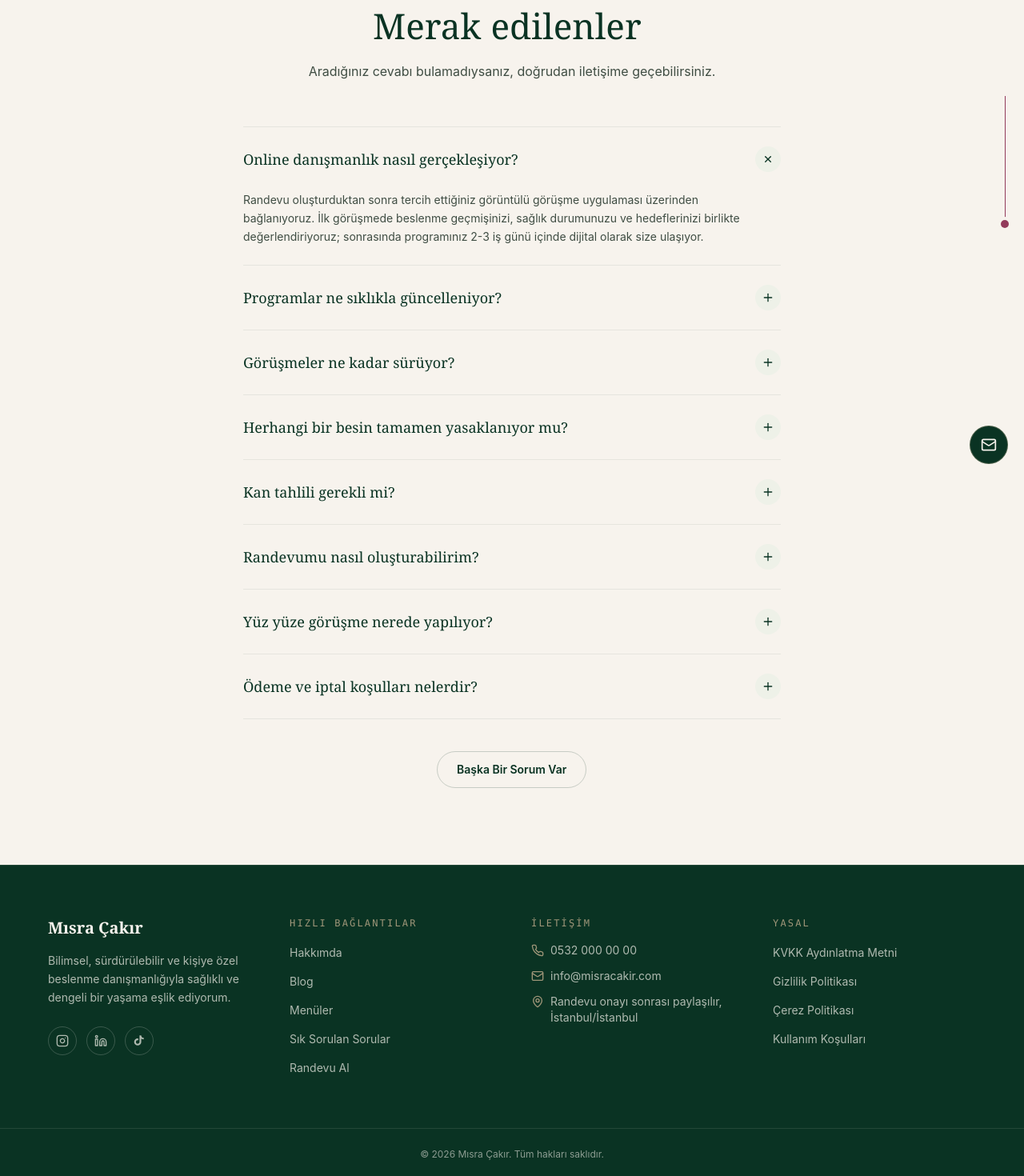
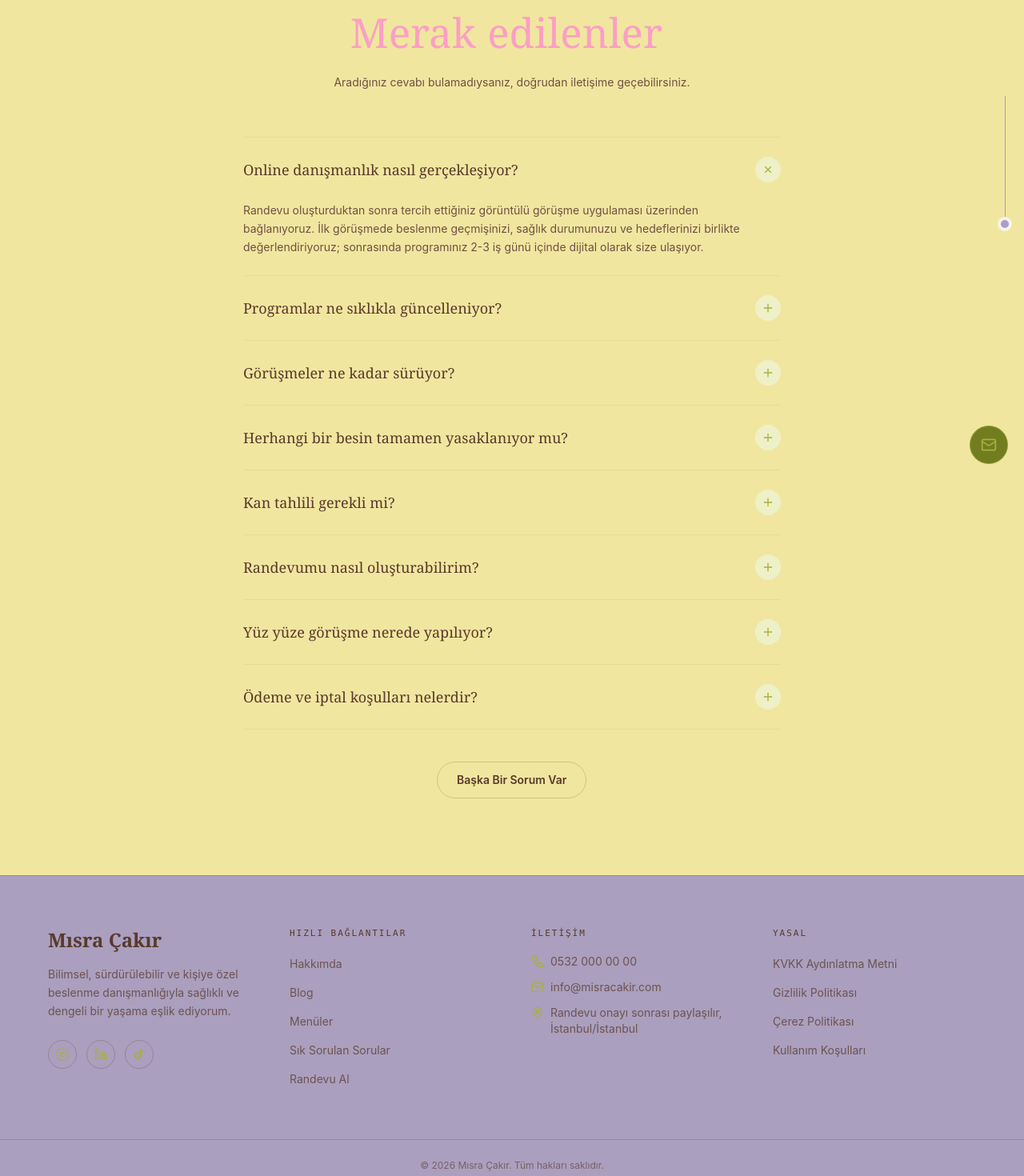
Before and after one commit to MehmetByrktr/dytmisracakir, a Next.js app: page /sss in a window 1280 px wide. Shown: the part 200-1670 px from the top of the page at 80% size. Built offline with nearby package versions, Linux system fonts and the light colour scheme; no server answers.

Commit message:
Apply butter yellow pastel site palette

```diff
--- a/src/app/admin/page.tsx
+++ b/src/app/admin/page.tsx
@@ -119,7 +119,7 @@ export default function AdminPage() {
   if (!authenticated || !content) return <div className="flex min-h-screen items-center justify-center bg-gradient-to-br from-cream via-cream-deep to-sage-50 px-5"><div className="w-full max-w-md rounded-[1.75rem] border border-ink/[0.07] bg-white/85 p-8 shadow-soft backdrop-blur"><div className="flex h-14 w-14 items-center justify-center rounded-2xl bg-clay/12 text-clay-deep"><Settings className="h-6 w-6" /></div><h1 className="mt-6 font-display text-3xl text-ink">Mısra Çakır Yönetim Paneli</h1><p className="mt-2 text-sm leading-relaxed text-ink-faint">Site içeriklerini, randevuları, mesajları ve blog istatistiklerini yönetin.</p><form className="mt-7 space-y-4" onSubmit={(e) => { e.preventDefault(); void loadContent(); }}><Field label="Yönetici şifresi" type="password" value={password} onChange={setPassword} /><button disabled={loading || !password} className="flex w-full items-center justify-center gap-2 rounded-full bg-clay px-5 py-3.5 text-sm font-semibold text-cream transition hover:bg-clay-deep disabled:opacity-50">{loading ? <Loader2 className="h-4 w-4 animate-spin" /> : <CheckCircle2 className="h-4 w-4" />}Panele Giriş Yap</button></form>{error && <p className="mt-4 rounded-xl bg-red-50 px-4 py-3 text-sm text-red-700">{error}</p>}</div></div>;
 
   return <div className="min-h-screen lg:grid lg:grid-cols-[270px_1fr]">
-    <aside className="border-b border-ink/[0.07] bg-ink px-4 py-5 text-cream lg:sticky lg:top-0 lg:h-screen lg:border-b-0 lg:border-r lg:px-5 lg:py-7">
+    <aside className="border-b border-ink/20 bg-clay px-4 py-5 text-ink lg:sticky lg:top-0 lg:h-screen lg:border-b-0 lg:border-r lg:px-5 lg:py-7">
       <div className="flex items-center justify-between gap-4 lg:block"><div><p className="font-display text-xl">Mısra Çakır</p><p className="mt-1 font-mono text-[10px] uppercase tracking-[0.18em] text-sage-300">Yönetim Paneli</p></div><button onClick={logout} className="rounded-full border border-cream/15 p-2 text-cream/70 hover:text-cream lg:hidden"><LogOut className="h-4 w-4" /></button></div>
       <nav className="mt-6 flex gap-2 overflow-x-auto pb-1 lg:mt-10 lg:block lg:space-y-1.5 lg:overflow-visible">{tabs.map(({ id, label, icon: Icon }) => <button key={id} onClick={() => setTab(id)} className={`flex shrink-0 items-center gap-3 rounded-xl px-4 py-3 text-left text-sm transition lg:w-full ${tab === id ? 'bg-cream text-ink shadow-card' : 'text-cream/65 hover:bg-cream/10 hover:text-cream'}`}><Icon className="h-4 w-4 shrink-0" /><span>{label}</span><Badge count={badgeFor(id)} /></button>)}</nav>
       <div className="mt-auto hidden pt-8 lg:block"><a href="/" target="_blank" className="flex items-center gap-2 rounded-xl border border-cream/15 px-4 py-3 text-sm text-cream/70 transition hover:bg-cream/10 hover:text-cream"><Home className="h-4 w-4" />Siteyi Görüntüle<ExternalLink className="ml-auto h-3.5 w-3.5" /></a><button onClick={logout} className="mt-2 flex w-full items-center gap-2 rounded-xl px-4 py-3 text-sm text-cream/60 transition hover:bg-red-500/15 hover:text-red-200"><LogOut className="h-4 w-4" />Çıkış Yap</button></div>
--- a/src/app/globals.css
+++ b/src/app/globals.css
@@ -30,6 +30,60 @@ html {
 
 body {
   @apply bg-cream text-ink font-body antialiased;
+}
+
+/* Site-wide palette and hierarchy */
+main {
+  background-color: theme('colors.cream.DEFAULT');
+}
+
+.site-main h1,
+.site-main h2,
+.site-main h3,
+.admin-main h1,
+.admin-main h2,
+.admin-main h3 {
+  color: theme('colors.illusion.DEFAULT') !important;
+}
+
+.site-main h1 {
+  font-size: clamp(2.65rem, 6vw, 4.75rem) !important;
+  line-height: 1.04 !important;
+}
+
+.site-main h2 {
+  font-size: clamp(2rem, 4vw, 3.25rem) !important;
+  line-height: 1.1 !important;
+}
+
+.site-main h3 {
+  font-size: clamp(1.15rem, 2vw, 1.45rem) !important;
+  line-height: 1.25 !important;
+}
+
+.site-main p,
+.site-main li,
+.admin-main p,
+.admin-main li {
+  font-size: 0.875rem;
+}
+
+.admin-main h1 { font-size: clamp(2rem, 4vw, 2.75rem) !important; }
+.admin-main h2 { font-size: clamp(1.5rem, 3vw, 2rem) !important; }
+.admin-main h3 { font-size: clamp(1.1rem, 2vw, 1.35rem) !important; }
+
+.site-main > section + section,
+.site-main > div > section + section,
+.section-pad + .section-pad {
+  border-top: 1px solid rgb(89 57 44 / 28%);
+}
+
+body svg {
+  color: theme('colors.sage.DEFAULT') !important;
+}
+
+[class~='bg-clay'] {
+  color: theme('colors.ink.DEFAULT');
 }
 
 ::selection {
@@ -79,7 +133,7 @@ select:focus-visible,
 }
 
 .paper-card {
-  @apply relative rounded-xl2 border border-clay/20 bg-white backdrop-blur-sm shadow-[0_14px_36px_-18px_rgba(10,51,35,0.32)];
+  @apply relative rounded-xl2 border border-ink/25 bg-[#F8F0B9] backdrop-blur-sm shadow-card;
 }
 
 .section-pad {
@@ -87,7 +141,7 @@ select:focus-visible,
 }
 
 .eyebrow {
-  @apply font-mono text-xs uppercase tracking-[0.18em] text-sage-600;
+  @apply font-mono text-[11px] uppercase tracking-[0.18em] text-sage-700;
 }
 
 /* Rich blog content created in the admin editor */
--- a/src/components/home/ServicesGrid.tsx
+++ b/src/components/home/ServicesGrid.tsx
@@ -12,7 +12,7 @@ export default function ServicesGrid({ services, siteData = defaultSite }: { ser
     <SectionHeading eyebrow={text.servicesEyebrow} title={text.servicesTitle} description={text.servicesDescription} className="mb-14" />
     <div className="grid gap-5 sm:grid-cols-2 lg:grid-cols-3">{services.map((service, i) => { const Icon = iconMap[service.icon]; return <RevealOnScroll key={service.slug} delay={(i % 3) * 0.08}><Link href={`/danismanliklar/${service.slug}`} className="paper-card group flex h-full flex-col !border-clay/20 !bg-gradient-to-br !from-white/95 !via-white/90 !to-clay-soft/25 p-7 transition-all duration-300 hover:-translate-y-1.5 hover:!border-clay/35 hover:shadow-card-hover">
       <div className="flex h-12 w-12 items-center justify-center rounded-full bg-clay/10 transition-transform duration-300 group-hover:scale-110">{Icon && <Icon className="h-5 w-5 text-clay" />}</div>
-      <h3 className="mt-5 font-display text-xl text-ink">{service.title}</h3><p className="mt-2 flex-1 text-sm leading-relaxed text-ink-soft">{service.shortDescription}</p>
+      <h3 className="mt-5 font-display text-xl text-illusion">{service.title}</h3><p className="mt-2 flex-1 text-sm leading-relaxed text-ink-soft">{service.shortDescription}</p>
       <span className="mt-6 inline-flex items-center gap-1.5 text-sm font-semibold text-clay-deep">Detayları İncele<ArrowUpRight className="h-4 w-4 transition-transform duration-300 group-hover:translate-x-1 group-hover:-translate-y-1" /></span>
     </Link></RevealOnScroll>; })}</div>
   </div></section>;
--- a/src/components/layout/Footer.tsx
+++ b/src/components/layout/Footer.tsx
@@ -6,13 +6,13 @@ import { footerLinks, site as defaultSite } from '@/data/site';
 export default function Footer({ siteData = defaultSite }: { siteData?: typeof defaultSite }) {
   const site = siteData;
   return (
-    <footer className="relative overflow-hidden border-t border-cream/10 bg-ink text-cream [&_.eyebrow]:text-sage-300">
+    <footer className="relative overflow-hidden border-t border-ink/25 bg-clay text-ink [&_.eyebrow]:text-ink">
       <div className="container-site grid gap-12 py-16 sm:grid-cols-2 lg:grid-cols-4">
         <div>
-          <Link href="/" className="font-display text-xl font-semibold text-cream">
+          <Link href="/" className="font-display text-2xl font-semibold text-ink">
             {site.name}
           </Link>
-          <p className="mt-4 max-w-xs text-sm leading-relaxed text-cream/70">
+          <p className="mt-4 max-w-xs text-sm leading-relaxed text-ink/75">
             {site.footerDescription}
           </p>
           <div className="mt-6 flex gap-3">
@@ -27,7 +27,7 @@ export default function Footer({ siteData = defaultSite }: { siteData?: typeof d
                 target="_blank"
                 rel="noopener noreferrer"
                 aria-label={label}
-                className="flex h-9 w-9 items-center justify-center rounded-full border border-cream/20 text-cream/70 transition-colors hover:border-clay-soft hover:text-clay-soft"
+                className="flex h-9 w-9 items-center justify-center rounded-full border border-ink/25 text-sage-700 transition-colors hover:border-sage-700 hover:bg-cream/30"
               >
                 <Icon className="h-4 w-4" />
               </a>
@@ -40,7 +40,7 @@ export default function Footer({ siteData = defaultSite }: { siteData?: typeof d
           <ul className="space-y-3">
             {footerLinks.quick.map((l) => (
               <li key={l.href}>
-                <Link href={l.href} className="text-sm text-cream/70 transition-colors hover:text-clay-soft">
+                <Link href={l.href} className="text-sm text-ink/75 transition-colors hover:text-ink">
                   {l.label}
                 </Link>
               </li>
@@ -50,21 +50,21 @@ export default function Footer({ siteData = defaultSite }: { siteData?: typeof d
 
         <div>
           <h3 className="eyebrow mb-4">İletişim</h3>
-          <ul className="space-y-3 text-sm text-cream/70">
+          <ul className="space-y-3 text-sm text-ink/75">
             <li className="flex items-start gap-2">
-              <Phone className="mt-0.5 h-4 w-4 shrink-0 text-sage-300" />
+              <Phone className="mt-0.5 h-4 w-4 shrink-0 text-sage" />
               <a href={`tel:${site.phone}`} className="hover:text-clay">
                 {site.phoneDisplay}
               </a>
             </li>
             <li className="flex items-start gap-2">
-              <Mail className="mt-0.5 h-4 w-4 shrink-0 text-sage-300" />
+              <Mail className="mt-0.5 h-4 w-4 shrink-0 text-sage" />
               <a href={`mailto:${site.email}`} className="hover:text-clay">
                 {site.email}
               </a>
             </li>
             <li className="flex items-start gap-2">
-              <MapPin className="mt-0.5 h-4 w-4 shrink-0 text-sage-300" />
+              <MapPin className="mt-0.5 h-4 w-4 shrink-0 text-sage" />
               <span>
                 {site.address.street}, {site.address.district}/{site.address.city}
               </span>
@@ -77,7 +77,7 @@ export default function Footer({ siteData = defaultSite }: { siteData?: typeof d
           <ul className="space-y-3">
             {footerLinks.legal.map((l) => (
               <li key={l.href}>
-                <Link href={l.href} className="text-sm text-cream/70 transition-colors hover:text-clay-soft">
+                <Link href={l.href} className="text-sm text-ink/75 transition-colors hover:text-ink">
                   {l.label}
                 </Link>
               </li>
@@ -86,8 +86,8 @@ export default function Footer({ siteData = defaultSite }: { siteData?: typeof d
         </div>
       </div>
 
-      <div className="border-t border-cream/10 py-6">
-        <p className="container-site text-center text-xs text-cream/55">
+      <div className="border-t border-ink/20 py-6">
+        <p className="container-site text-center text-xs text-ink/60">
           © {new Date().getFullYear()} {site.name}. Tüm hakları saklıdır.
         </p>
       </div>
--- a/src/components/layout/SiteChrome.tsx
+++ b/src/components/layout/SiteChrome.tsx
@@ -15,20 +15,20 @@ export default function SiteChrome({ siteData, children }: { siteData: SiteData;
   const isAdmin = pathname.startsWith('/admin');
 
   if (isAdmin) {
-    return <main id="ana-icerik" className="min-h-screen bg-cream">{children}</main>;
+    return <main id="ana-icerik" className="admin-main min-h-screen bg-cream">{children}</main>;
   }
 
   return (
     <>
       <a
         href="#ana-icerik"
-        className="fixed left-4 top-4 z-[60] -translate-y-24 rounded-full bg-clay px-5 py-2.5 text-sm font-semibold text-cream transition-transform focus:translate-y-0"
+        className="fixed left-4 top-4 z-[60] -translate-y-24 rounded-full bg-clay px-5 py-2.5 text-sm font-semibold text-ink transition-transform focus:translate-y-0"
       >
         İçeriğe geç
       </a>
       <ScrollProgress />
       <Navbar siteName={siteData.name} logo={siteData.logo} />
-      <main id="ana-icerik" className="bg-cream">{children}</main>
+      <main id="ana-icerik" className="site-main bg-cream">{children}</main>
       <Footer siteData={siteData} />
       <EmailButton email={siteData.email} />
       <ScrollToTop />
--- a/src/components/ui/Button.tsx
+++ b/src/components/ui/Button.tsx
@@ -34,7 +34,7 @@ export default function Button({
   };
 
   const variants = {
-    primary: 'bg-clay text-cream shadow-soft hover:scale-[1.03] active:scale-[0.98]',
+    primary: 'bg-clay text-ink shadow-soft hover:bg-clay-deep hover:text-cream hover:scale-[1.03] active:scale-[0.98]',
     secondary:
       'bg-transparent text-ink border border-ink/20 hover:border-sage-600 hover:text-sage-700 hover:scale-[1.02]',
     ghost: 'bg-sage-50 text-sage-700 hover:bg-sage-100 hover:scale-[1.02]',
--- a/src/components/ui/SectionHeading.tsx
+++ b/src/components/ui/SectionHeading.tsx
@@ -25,11 +25,11 @@ export default function SectionHeading({
       <SplitHeading
         text={title}
         as="h2"
-        className="mt-3 text-balance font-display text-3xl font-medium leading-[1.15] text-ink sm:text-4xl lg:text-[2.75rem]"
+        className="mt-3 text-balance font-display text-4xl font-medium leading-[1.08] text-illusion sm:text-5xl lg:text-[3.35rem]"
       />
       {description && (
         <RevealOnScroll delay={0.15}>
-          <p className="mt-5 text-balance text-base leading-relaxed text-ink-soft">{description}</p>
+          <p className="mt-5 text-balance text-sm leading-relaxed text-ink-soft">{description}</p>
         </RevealOnScroll>
       )}
     </div>
--- a/tailwind.config.ts
+++ b/tailwind.config.ts
@@ -6,27 +6,32 @@ const config: Config = {
     extend: {
       colors: {
         cream: {
-          DEFAULT: '#F7F3ED',
-          deep: '#E3D6BF',
-          line: '#9F9679',
+          DEFAULT: '#F1E69F',
+          deep: '#E8D982',
+          line: '#C6B85D',
         },
         sage: {
-          50: '#EEF1E8',
-          100: '#AABAAE',
-          300: '#9F9679',
-          DEFAULT: '#839958',
-          600: '#657A45',
-          700: '#0A3323',
+          50: '#EEF0C8',
+          100: '#D8DD8B',
+          300: '#BBC45B',
+          DEFAULT: '#A6B13C',
+          600: '#8E992D',
+          700: '#727D20',
         },
         clay: {
-          DEFAULT: '#933B5B',
-          soft: '#B5728A',
-          deep: '#742D48',
+          DEFAULT: '#AA9FBE',
+          soft: '#C9C0D5',
+          deep: '#817592',
+        },
+        illusion: {
+          DEFAULT: '#FB9FC5',
+          soft: '#FBC5DC',
+          deep: '#D977A0',
         },
         ink: {
-          DEFAULT: '#0A3323',
-          soft: '#3F4D43',
-          faint: '#6C756D',
+          DEFAULT: '#59392C',
+          soft: '#705043',
+          faint: '#896B5E',
         },
       },
       fontFamily: {
@@ -36,9 +41,9 @@ const config: Config = {
         mono: ['SFMono-Regular', 'Consolas', 'Liberation Mono', 'monospace'],
       },
       boxShadow: {
-        card: '0 1px 2px rgba(10,51,35,0.04), 0 10px 30px -12px rgba(10,51,35,0.12)',
-        'card-hover': '0 5px 16px rgba(10,51,35,0.06), 0 28px 56px -20px rgba(10,51,35,0.20)',
-        soft: '0 18px 52px -24px rgba(10,51,35,0.28)',
+        card: '0 1px 2px rgba(89,57,44,0.08), 0 12px 30px -14px rgba(89,57,44,0.28)',
+        'card-hover': '0 6px 18px rgba(89,57,44,0.10), 0 30px 58px -22px rgba(89,57,44,0.36)',
+        soft: '0 18px 52px -24px rgba(89,57,44,0.34)',
       },
       borderRadius: { xl2: '1.25rem', blob: '63% 37% 54% 46% / 43% 45% 55% 57%' },
       backgroundImage: {
@@ -47,7 +52,7 @@ const config: Config = {
       keyframes: {
         marquee: { '0%': { transform: 'translateX(0)' }, '100%': { transform: 'translateX(-50%)' } },
         floaty: { '0%, 100%': { transform: 'translateY(0) rotate(0deg)' }, '50%': { transform: 'translateY(-10px) rotate(2deg)' } },
-        pulseSoft: { '0%, 100%': { boxShadow: '0 0 0 0 rgba(147,59,91,0.30)' }, '50%': { boxShadow: '0 0 0 10px rgba(147,59,91,0)' } },
+        pulseSoft: { '0%, 100%': { boxShadow: '0 0 0 0 rgba(170,159,190,0.40)' }, '50%': { boxShadow: '0 0 0 10px rgba(170,159,190,0)' } },
       },
       animation: { marquee: 'marquee 28s linear infinite', floaty: 'floaty 6s ease-in-out infinite', 'pulse-soft': 'pulseSoft 2.6s ease-in-out infinite' },
     },
```
Also changed, not shown: src/app/danismanliklar/page.tsx (+1 -1 lines), src/components/blog/BlogCard.tsx (+1 -1 lines).
